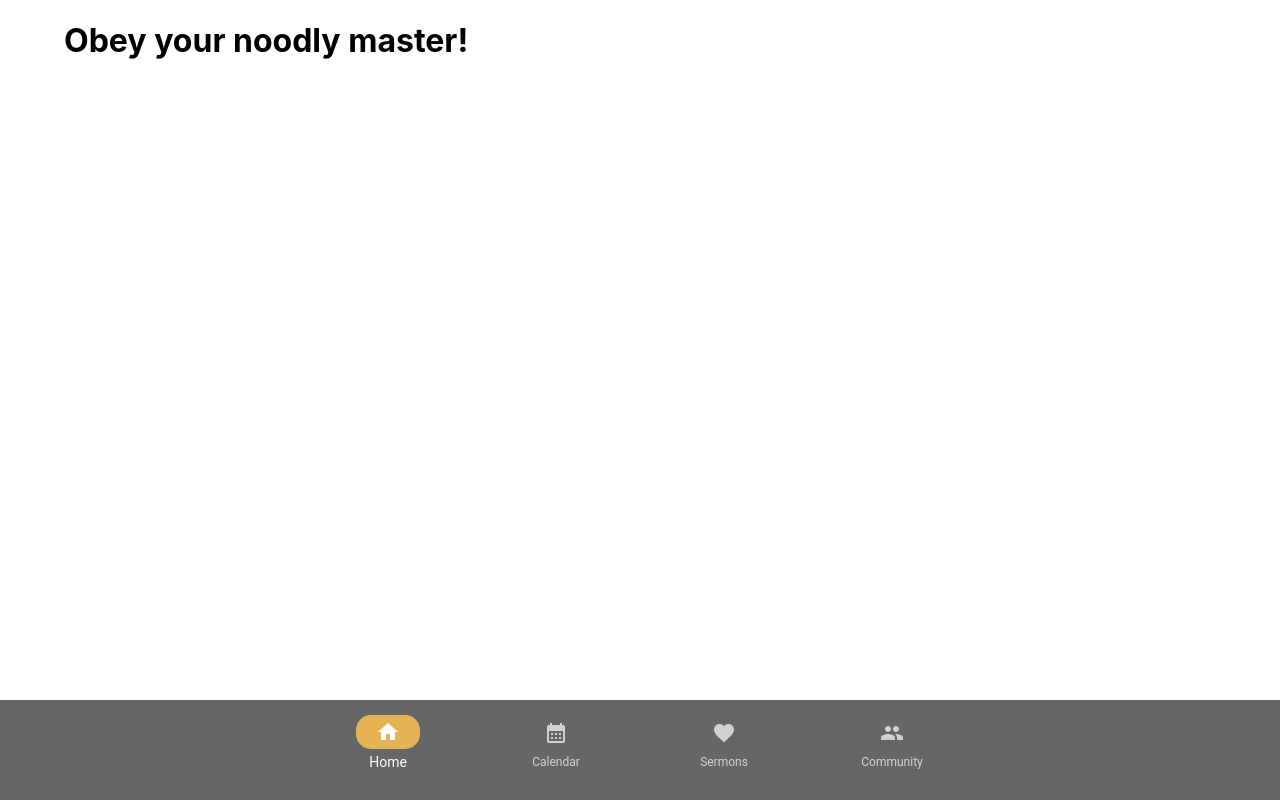
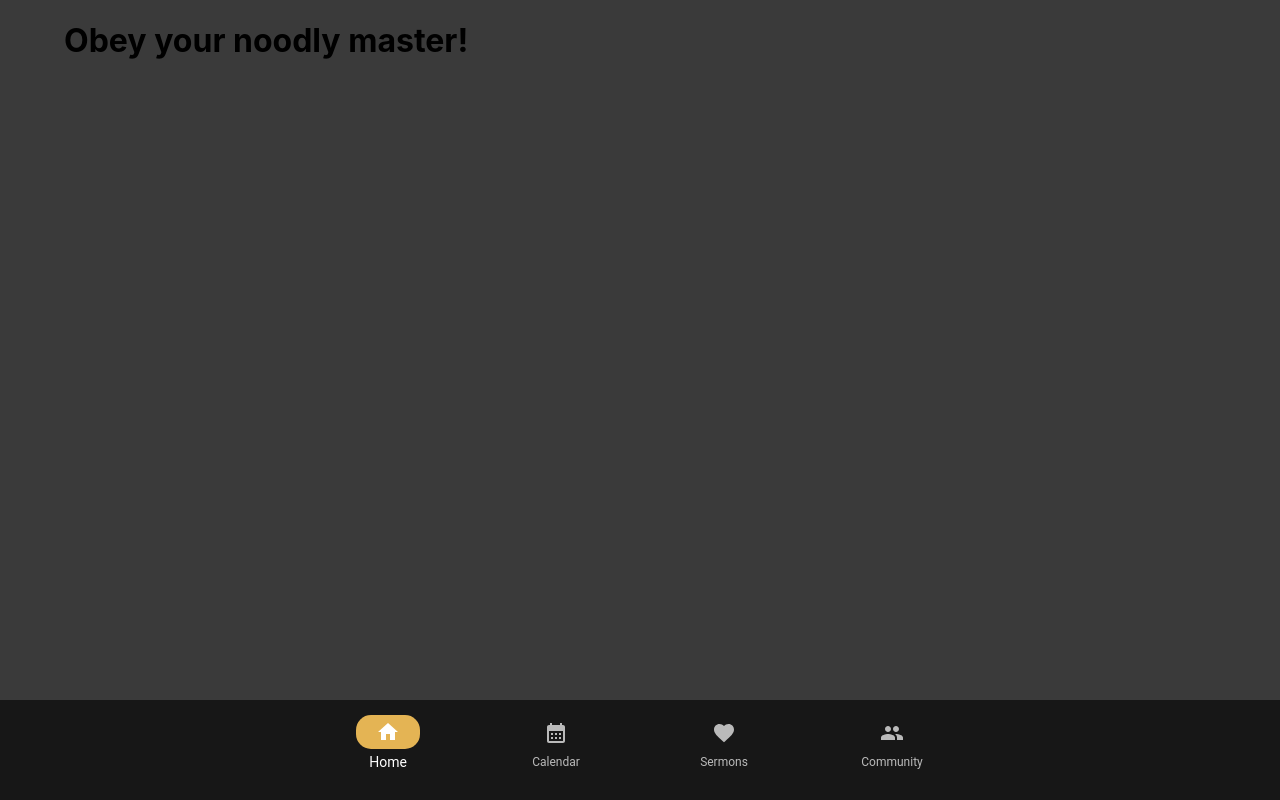
Before and after one commit to FSM-Church-Community-Projects/PWA, a React (Create React App) app: page / in a window 1280 px wide. Built offline with nearby package versions, Linux system fonts and the light colour scheme.

Commit message:
add dark bg in body

```diff
--- a/src/index.css
+++ b/src/index.css
@@ -5,6 +5,7 @@ body {
     sans-serif;
   -webkit-font-smoothing: antialiased;
   -moz-osx-font-smoothing: grayscale;
+  background-color: #3A3A3A;
 }
 
 code {
```
